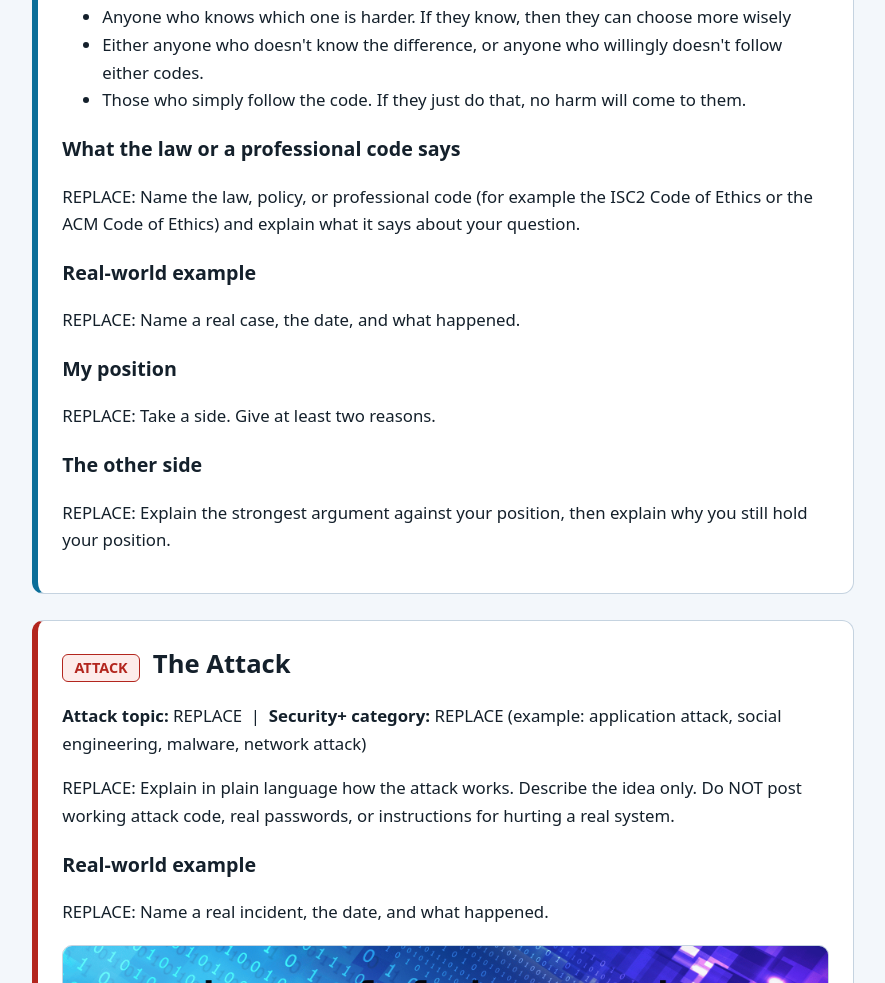
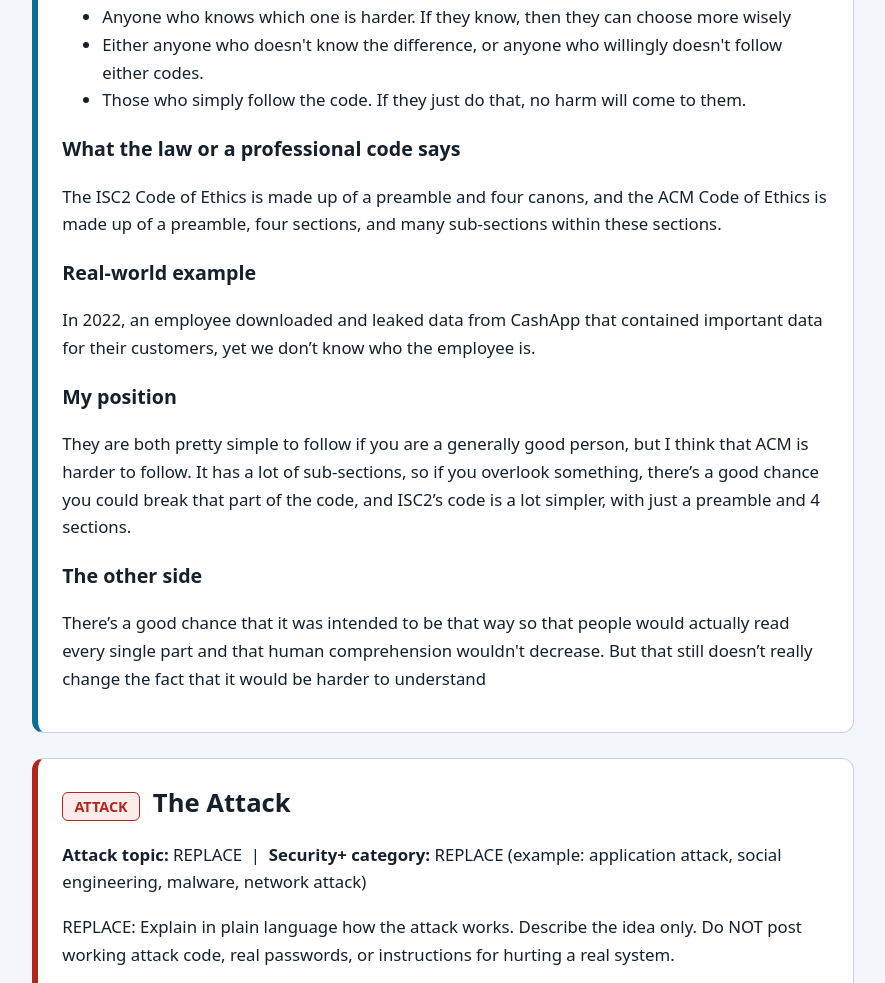
Before and after one commit to requiem-555/.github.io, a plain HTML site: page index.html in a window 1280 px wide. Shown: the part 1204-2187 px from the top of the page, without its empty margins (197-1082 px from the left). Drawn offline with Linux system fonts and the light colour scheme.

Commit message:
Replace placeholder text with specific examples

```diff
--- a/index.html
+++ b/index.html
@@ -152,13 +152,15 @@
       <li>Those who simply follow the code. If they just do that, no harm will come to them.</li>
     </ul>
     <h3>What the law or a professional code says</h3>
-    <p>REPLACE: Name the law, policy, or professional code (for example the ISC2 Code of Ethics or the ACM Code of Ethics) and explain what it says about your question.</p>
+    <p>The ISC2 Code of Ethics is made up of a preamble and four canons, and the ACM Code of Ethics is made up of a preamble, four sections, and many sub-sections within these sections.</p>
     <h3>Real-world example</h3>
-    <p>REPLACE: Name a real case, the date, and what happened.</p>
+    <p>In 2022, an employee downloaded and leaked data from CashApp that contained important data for their customers, yet we don’t know who the employee is.</p>
     <h3>My position</h3>
-    <p>REPLACE: Take a side. Give at least two reasons.</p>
+    <p>They are both pretty simple to follow if you are a generally good person, but I think that ACM is harder to follow. It has a lot of sub-sections, so if you overlook something, there’s a good chance you could break that part of the code, and ISC2’s code is a lot simpler, with just a preamble and 4 sections.
+</p>
     <h3>The other side</h3>
-    <p>REPLACE: Explain the strongest argument against your position, then explain why you still hold your position.</p>
+    <p>There’s a good chance that it was intended to be that way so that people would actually read every single part and that human comprehension wouldn't decrease. But that still doesn’t really change the fact that it would be harder to understand
+</p>
   </section>
 
   <section class="card attack-card" id="attack">
```
